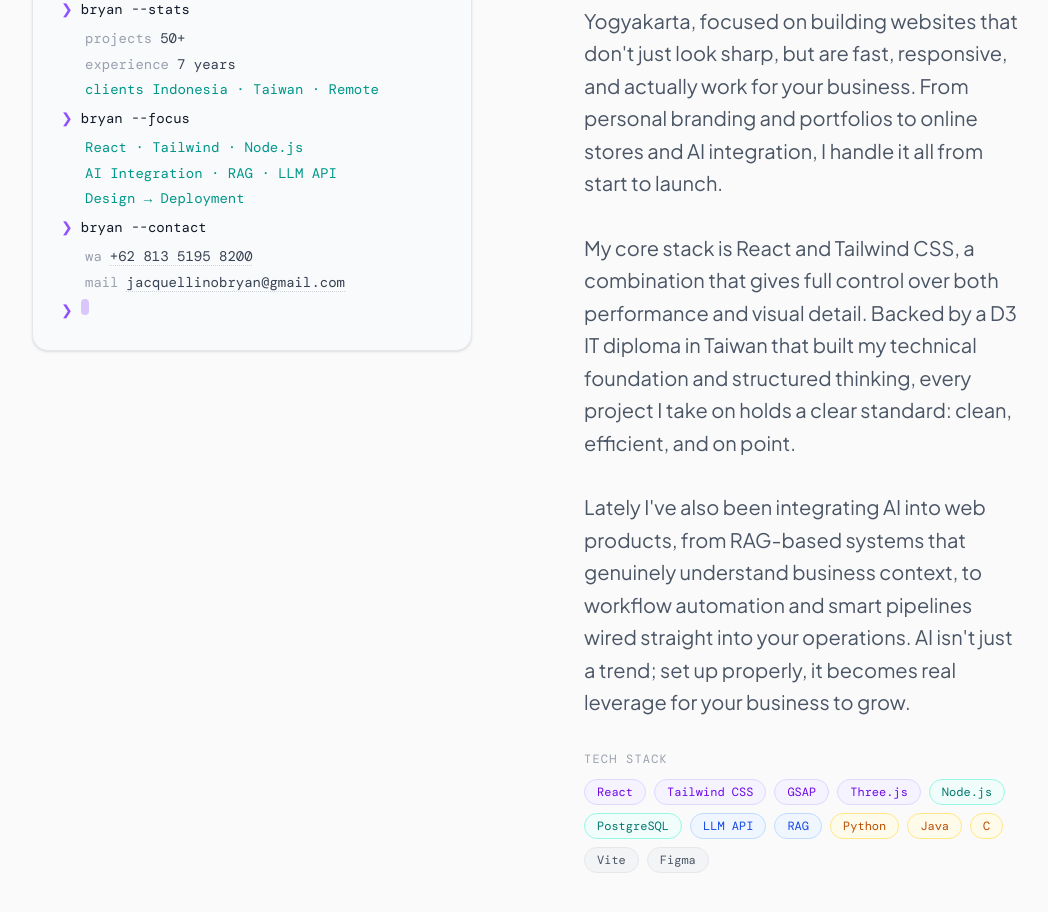
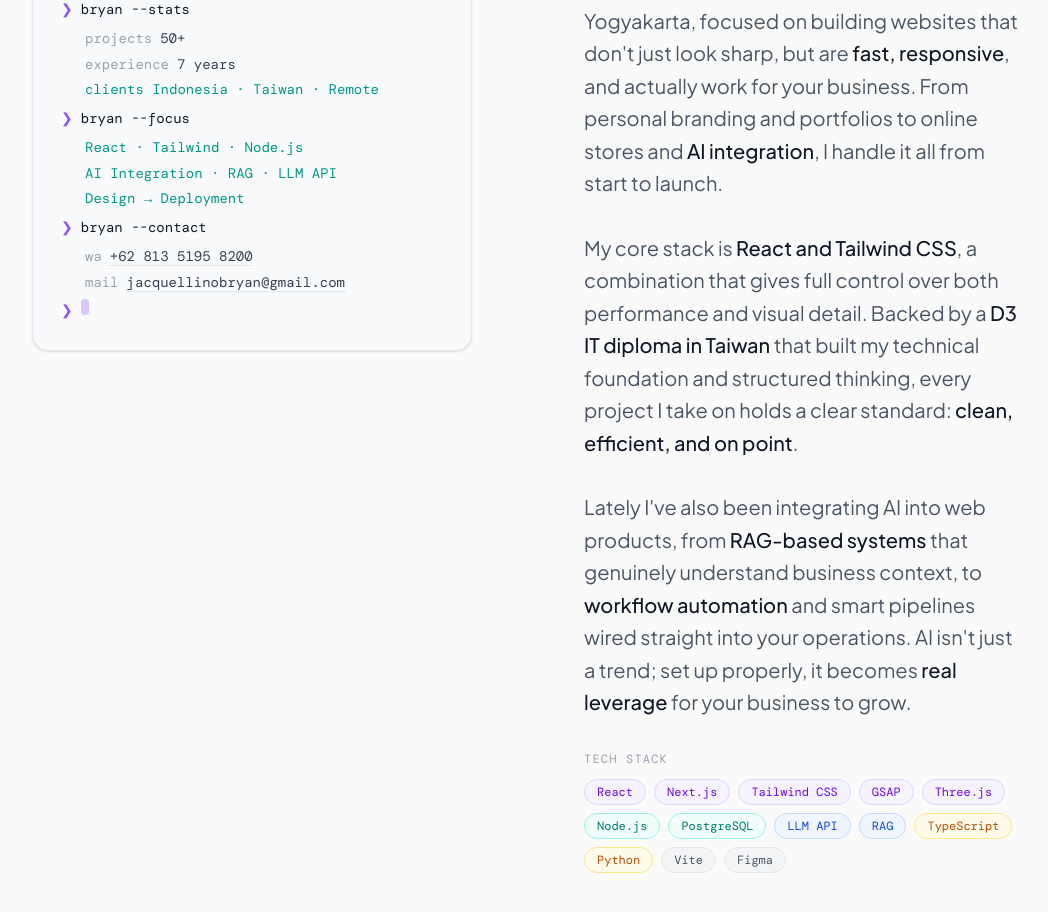
Before and after one commit to Zeraphys57/Bryan-Jacquellino-Porto, a React (Vite) app in the folder my-app/: page / in a window 1280 px wide. Shown: the part 1160-2072 px from the top of the page, without its empty margins (112-1160 px from the left). Built offline with nearby package versions, Linux system fonts and the light colour scheme; a web font is replaced by a local one.

Commit message:
style: Highlight key terms in bio and update tech stack with Next.js and TypeScript

```diff
--- a/my-app/src/component/ImBryan.jsx
+++ b/my-app/src/component/ImBryan.jsx
@@ -13,6 +13,7 @@ const CATEGORY_STYLE = {
 
 const TECH = [
   { name: "React",        cat: "frontend" },
+  { name: "Next.js",      cat: "frontend" },
   { name: "Tailwind CSS", cat: "frontend" },
   { name: "GSAP",         cat: "frontend" },
   { name: "Three.js",     cat: "frontend" },
@@ -20,9 +21,8 @@ const TECH = [
   { name: "PostgreSQL",   cat: "backend" },
   { name: "LLM API",      cat: "ai" },
   { name: "RAG",          cat: "ai" },
+  { name: "TypeScript",   cat: "lang" },
   { name: "Python",       cat: "lang" },
-  { name: "Java",         cat: "lang" },
-  { name: "C",            cat: "lang" },
   { name: "Vite",         cat: "tool" },
   { name: "Figma",        cat: "tool" },
 ];
@@ -220,21 +220,27 @@ const ImBryan = () => {
                 {t.bio.headLead}<br />
                 <span className="text-violet-600 dark:text-violet-400">{t.bio.headAccent}</span>{t.bio.headRest}
               </h2>
-              <p className="text-gray-600 dark:text-gray-400 leading-relaxed text-base md:text-lg xl:text-xl">
-                {t.bio.para1}
-              </p>
+              <p
+                className="text-gray-600 dark:text-gray-400 leading-relaxed text-base md:text-lg xl:text-xl
+                           [&>strong]:font-medium [&>strong]:text-gray-900 dark:[&>strong]:text-white"
+                dangerouslySetInnerHTML={{ __html: t.bio.para1 }}
+              />
             </div>
 
             <div className="scroll-reveal" data-delay="180ms">
-              <p className="text-gray-600 dark:text-gray-400 leading-relaxed text-base md:text-lg xl:text-xl">
-                {t.bio.para2}
-              </p>
+              <p
+                className="text-gray-600 dark:text-gray-400 leading-relaxed text-base md:text-lg xl:text-xl
+                           [&>strong]:font-medium [&>strong]:text-gray-900 dark:[&>strong]:text-white"
+                dangerouslySetInnerHTML={{ __html: t.bio.para2 }}
+              />
             </div>
 
             <div className="scroll-reveal" data-delay="240ms">
-              <p className="text-gray-600 dark:text-gray-400 leading-relaxed text-base md:text-lg xl:text-xl">
-                {t.bio.para3}
-              </p>
+              <p
+                className="text-gray-600 dark:text-gray-400 leading-relaxed text-base md:text-lg xl:text-xl
+                           [&>strong]:font-medium [&>strong]:text-gray-900 dark:[&>strong]:text-white"
+                dangerouslySetInnerHTML={{ __html: t.bio.para3 }}
+              />
             </div>
 
             {/* Tech stack — flat pill list */}
--- a/my-app/src/i18n/translations.js
+++ b/my-app/src/i18n/translations.js
@@ -54,9 +54,9 @@ export const translations = {
       headLead: "Hi, I'm Bryan,",
       headAccent: "web developer",
       headRest: " & AI integrator.",
-      para1: "I'm a freelance web developer based in Yogyakarta, focused on building websites that don't just look sharp, but are fast, responsive, and actually work for your business. From personal branding and portfolios to online stores and AI integration, I handle it all from start to launch.",
-      para2: "My core stack is React and Tailwind CSS, a combination that gives full control over both performance and visual detail. Backed by a D3 IT diploma in Taiwan that built my technical foundation and structured thinking, every project I take on holds a clear standard: clean, efficient, and on point.",
-      para3: "Lately I've also been integrating AI into web products, from RAG-based systems that genuinely understand business context, to workflow automation and smart pipelines wired straight into your operations. AI isn't just a trend; set up properly, it becomes real leverage for your business to grow.",
+      para1: "I'm a freelance web developer based in Yogyakarta, focused on building websites that don't just look sharp, but are <strong>fast, responsive</strong>, and actually work for your business. From personal branding and portfolios to online stores and <strong>AI integration</strong>, I handle it all from start to launch.",
+      para2: "My core stack is <strong>React and Tailwind CSS</strong>, a combination that gives full control over both performance and visual detail. Backed by a <strong>D3 IT diploma in Taiwan</strong> that built my technical foundation and structured thinking, every project I take on holds a clear standard: <strong>clean, efficient, and on point</strong>.",
+      para3: "Lately I've also been integrating AI into web products, from <strong>RAG-based systems</strong> that genuinely understand business context, to <strong>workflow automation</strong> and smart pipelines wired straight into your operations. AI isn't just a trend; set up properly, it becomes <strong>real leverage</strong> for your business to grow.",
       techStack: "Tech Stack",
     },
     services: {
@@ -258,9 +258,9 @@ export const translations = {
       headLead: "嗨，我是 Bryan，",
       headAccent: "網頁開發者",
       headRest: "兼 AI 整合師。",
-      para1: "我是一位以印尼日惹為據點的自由接案網頁開發者，專注於打造不只外觀出色，更快速、響應流暢、真正能為你的業務帶來成效的網站。從個人品牌、作品集，到線上商店與 AI 整合，我都能從零到上線一手包辦。",
-      para2: "我的核心技術組合是 React 與 Tailwind CSS，這個搭配能同時完整掌控效能與視覺細節。加上在台灣修讀資訊科技二專所打下的技術基礎與結構化思維，我經手的每個專案都有明確標準：乾淨、高效、切中要點。",
-      para3: "近來我也持續將 AI 整合進網頁產品中，從真正理解業務脈絡的 RAG 系統，到工作流程自動化，以及直接串接你營運的智慧管線。AI 不只是趨勢；只要佈署得當，它就能成為你業務成長的真實助力。",
+      para1: "我是一位以印尼日惹為據點的自由接案網頁開發者，專注於打造不只外觀出色，更<strong>快速、響應流暢</strong>、真正能為你的業務帶來成效的網站。從個人品牌、作品集，到線上商店與 <strong>AI 整合</strong>，我都能從零到上線一手包辦。",
+      para2: "我的核心技術組合是 <strong>React 與 Tailwind CSS</strong>，這個搭配能同時完整掌控效能與視覺細節。加上在<strong>台灣修讀資訊科技二專</strong>所打下的技術基礎與結構化思維，我經手的每個專案都有明確標準：<strong>乾淨、高效、切中要點</strong>。",
+      para3: "近來我也持續將 AI 整合進網頁產品中，從真正理解業務脈絡的 <strong>RAG 系統</strong>，到<strong>工作流程自動化</strong>，以及直接串接你營運的智慧管線。AI 不只是趨勢；只要佈署得當，它就能成為你業務成長的<strong>真實助力</strong>。",
       techStack: "技術棧",
     },
     services: {
@@ -462,9 +462,9 @@ export const translations = {
       headLead: "Hai, saya Bryan,",
       headAccent: "web developer",
       headRest: " & integrator AI.",
-      para1: "Saya web developer freelance yang berbasis di Yogyakarta, fokus membangun website yang tidak hanya tampil tajam, tapi juga cepat, responsif, dan benar-benar bekerja untuk bisnismu. Dari personal branding dan portofolio hingga toko online dan integrasi AI, semua saya tangani dari awal sampai peluncuran.",
-      para2: "Stack utama saya adalah React dan Tailwind CSS, kombinasi yang memberi kontrol penuh atas performa sekaligus detail visual. Didukung diploma D3 IT di Taiwan yang membangun fondasi teknis dan pola pikir terstruktur saya, setiap proyek yang saya kerjakan memegang standar yang jelas: bersih, efisien, dan tepat sasaran.",
-      para3: "Belakangan ini saya juga mengintegrasikan AI ke produk web, dari sistem berbasis RAG yang benar-benar memahami konteks bisnis, hingga otomatisasi alur kerja dan pipeline cerdas yang terhubung langsung ke operasionalmu. AI bukan sekadar tren; jika disiapkan dengan benar, ia menjadi daya ungkit nyata bagi pertumbuhan bisnismu.",
+      para1: "Saya web developer freelance yang berbasis di Yogyakarta, fokus membangun website yang tidak hanya tampil tajam, tapi juga <strong>cepat, responsif</strong>, dan benar-benar bekerja untuk bisnismu. Dari personal branding dan portofolio hingga toko online dan <strong>integrasi AI</strong>, semua saya tangani dari awal sampai peluncuran.",
+      para2: "Stack utama saya adalah <strong>React dan Tailwind CSS</strong>, kombinasi yang memberi kontrol penuh atas performa sekaligus detail visual. Didukung <strong>diploma D3 IT di Taiwan</strong> yang membangun fondasi teknis dan pola pikir terstruktur saya, setiap proyek yang saya kerjakan memegang standar yang jelas: <strong>bersih, efisien, dan tepat sasaran</strong>.",
+      para3: "Belakangan ini saya juga mengintegrasikan AI ke produk web, dari <strong>sistem berbasis RAG</strong> yang benar-benar memahami konteks bisnis, hingga <strong>otomatisasi alur kerja</strong> dan pipeline cerdas yang terhubung langsung ke operasionalmu. AI bukan sekadar tren; jika disiapkan dengan benar, ia menjadi <strong>daya ungkit nyata</strong> bagi pertumbuhan bisnismu.",
       techStack: "Tech Stack",
     },
     services: {
```
